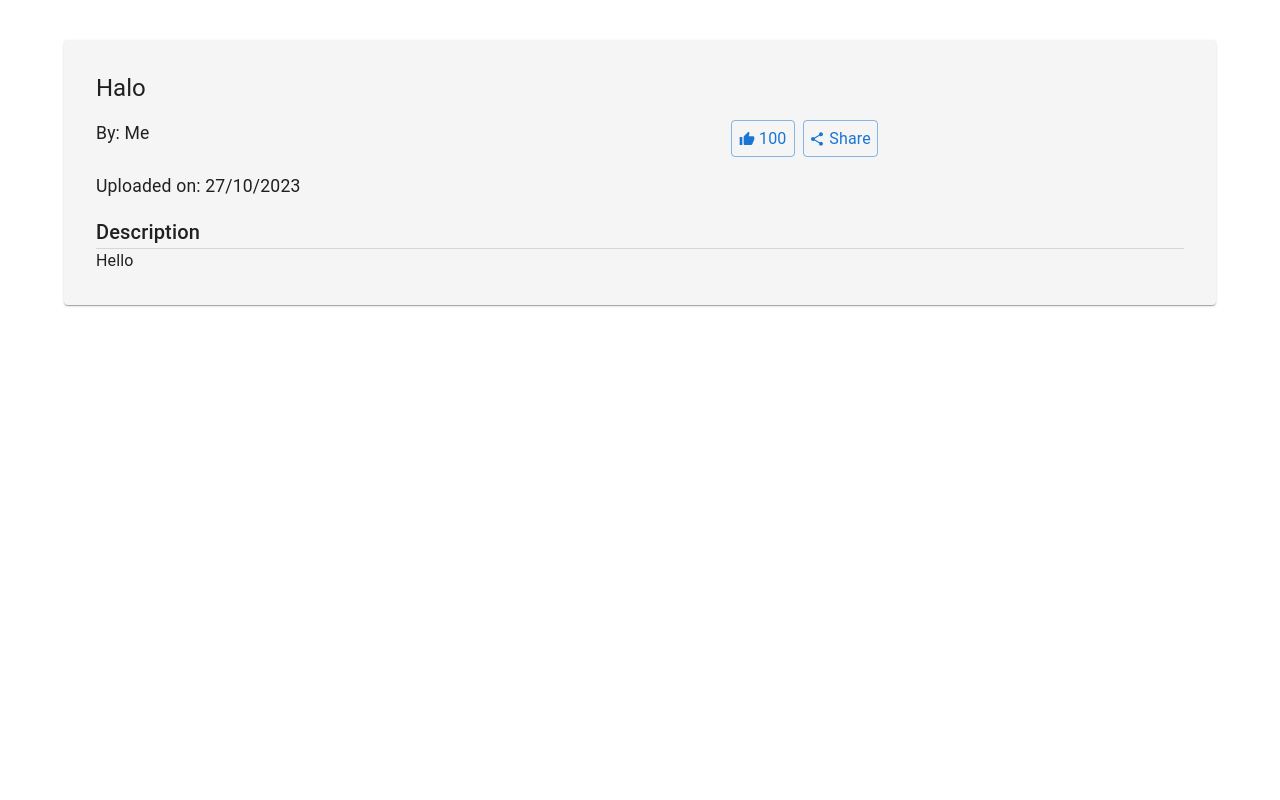
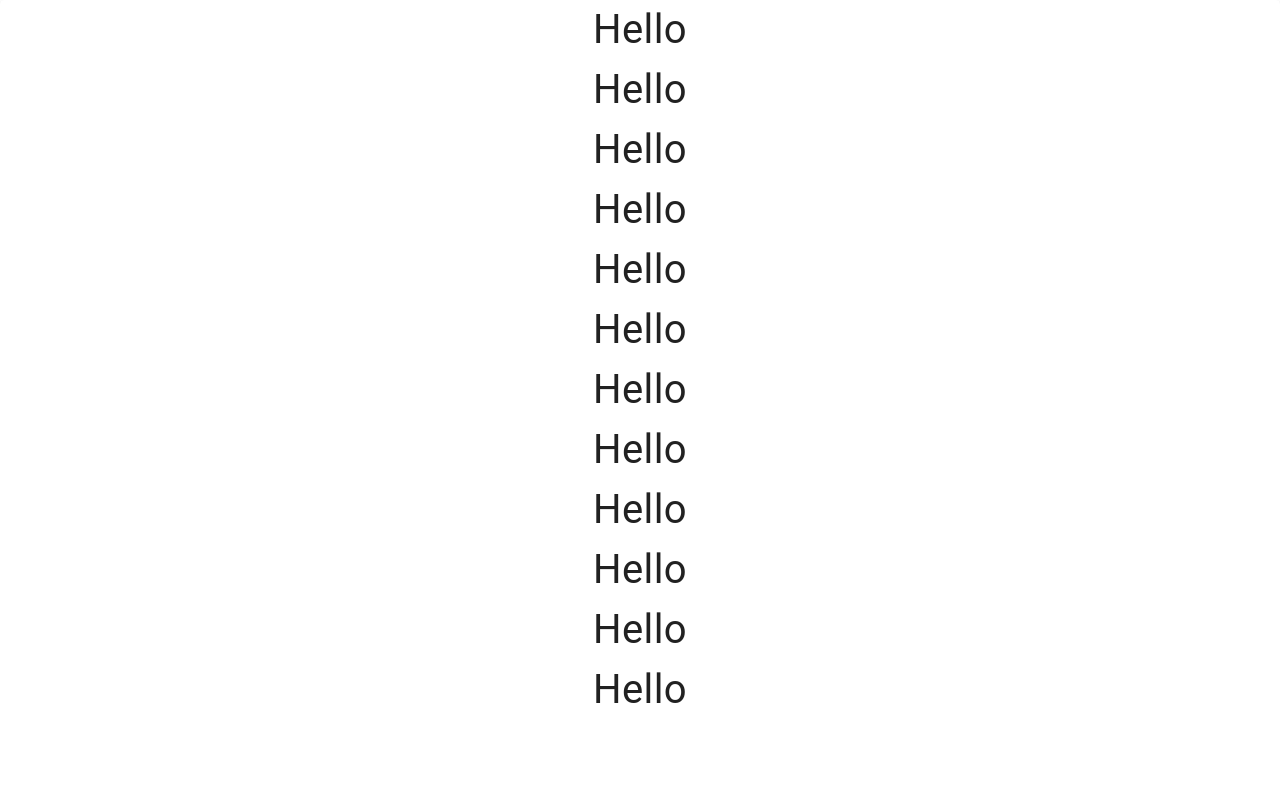
Before and after one commit to TejaswiBishnoi/Video-Assignment-CipSch, a React (Create React App) app in the folder frontend/: page / in a window 1280 px wide. Shown: the top 800 px of the page. Built offline with nearby package versions, Linux system fonts and the light colour scheme.

Commit message:
Before Bus

```diff
--- a/frontend/src/App.js
+++ b/frontend/src/App.js
@@ -5,10 +5,12 @@ import NavBar from './Components/NavTop';
 import Home from './Components/Home';
 import Player from './Components/Player';
 import VideoDesc from './Components/VideoDesc';
+import Comments from './Components/Comments';
 function App() {
     return (
         <div className="App">
-            <VideoDesc views={100} likes={100} title={'Halo'} desc={'Hello'} by={'Me'} date={'27/10/2023'}/>
+            {/* <VideoDesc views={100} likes={100} title={'Halo'} desc={'Hello'} by={'Me'} date={'27/10/2023'}/> */}
+            <Comments/>
         </div>
   );
 }
--- /dev/null
+++ b/frontend/src/Components/Comments.js
@@ -0,0 +1,26 @@
+import { Box, Paper, Stack, Typography} from "@mui/material";
+import React from "react";
+
+function Comments(props){
+    return(
+        <Stack direction={'column'} justifyContent={'space-between'} spacing={2}>
+            <Paper sx={{height:'110vh', overflowY:'scroll'}}>
+                <Typography fontSize={40}>Hello</Typography>
+                <Typography fontSize={40}>Hello</Typography>
+                <Typography fontSize={40}>Hello</Typography>
+                <Typography fontSize={40}>Hello</Typography>
+                <Typography fontSize={40}>Hello</Typography>
+                <Typography fontSize={40}>Hello</Typography>
+                <Typography fontSize={40}>Hello</Typography>
+                <Typography fontSize={40}>Hello</Typography>
+                <Typography fontSize={40}>Hello</Typography>
+                <Typography fontSize={40}>Hello</Typography>
+                <Typography fontSize={40}>Hello</Typography>
+                <Typography fontSize={40}>Hello</Typography>
+            </Paper>
+            <Paper sx={{height:'10vh'}}></Paper>
+        </Stack>
+    );
+}
+
+export default Comments;
```
